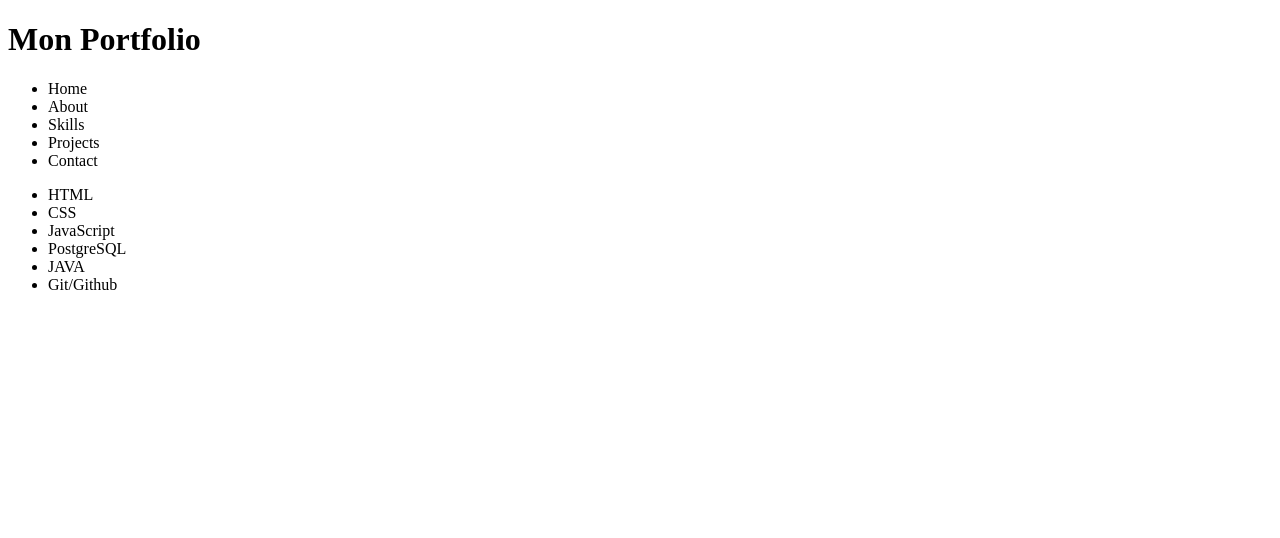
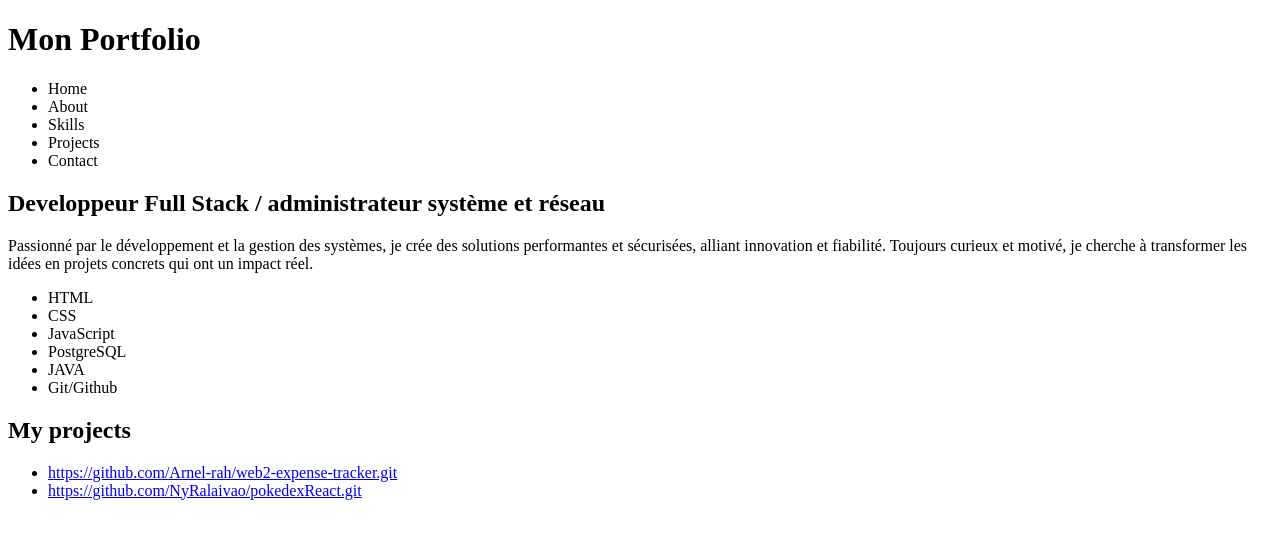
Before and after one commit to mandresy753/RANDRIANANTOANINA-Mandresy-Gaetan, a React (Vite) app: page / in a window 1280 px wide. Shown: the top 538 px of the page. Built offline with nearby package versions, Linux system fonts and the light colour scheme.

Commit message:
feat: implement basic content of (home&&projects).tsx

```diff
--- a/src/App.tsx
+++ b/src/App.tsx
@@ -1,13 +1,17 @@
 import Home from './Pages/Home';
 import Skills from './Pages/Skills';
 import Header from './components/Header'
+import Projects from './Pages/Projects'
 
 function App() {
   return (
     <>
       <div>
         <Header/>
+        <Home/>
         <Skills/>
+        <Projects/>
+
       </div>
 
     </>
--- a/src/Pages/Home.tsx
+++ b/src/Pages/Home.tsx
@@ -1,8 +1,13 @@
 function Home() {
     return (
         <section>
-            <h1>Mon portfolio</h1>
-            <p>je suis étudiant en informatique</p>
+            <h1>Developpeur Full Stack / administrateur système et réseau</h1>
+            <p>
+                Passionné par le développement et la gestion des systèmes,
+                je crée des solutions performantes et sécurisées,
+                alliant innovation et fiabilité. Toujours curieux et motivé,
+                je cherche à transformer les idées en projets concrets qui ont un impact réel.
+            </p>
         </section>
     );
 }
--- a/src/Pages/Projects.tsx
+++ b/src/Pages/Projects.tsx
@@ -0,0 +1,18 @@
+function Projects() {
+    const projects = [
+        "https://github.com/Arnel-rah/web2-expense-tracker.git",
+        "https://github.com/NyRalaivao/pokedexReact.git"
+    ]
+
+    return(<>
+        <h2>My projects</h2>
+        <ul>
+            {projects.map((project) => (
+                <li><a href= {project}>{project}</a></li>
+            ))}
+        </ul>
+    </>
+    )
+}
+
+export default Projects
```
